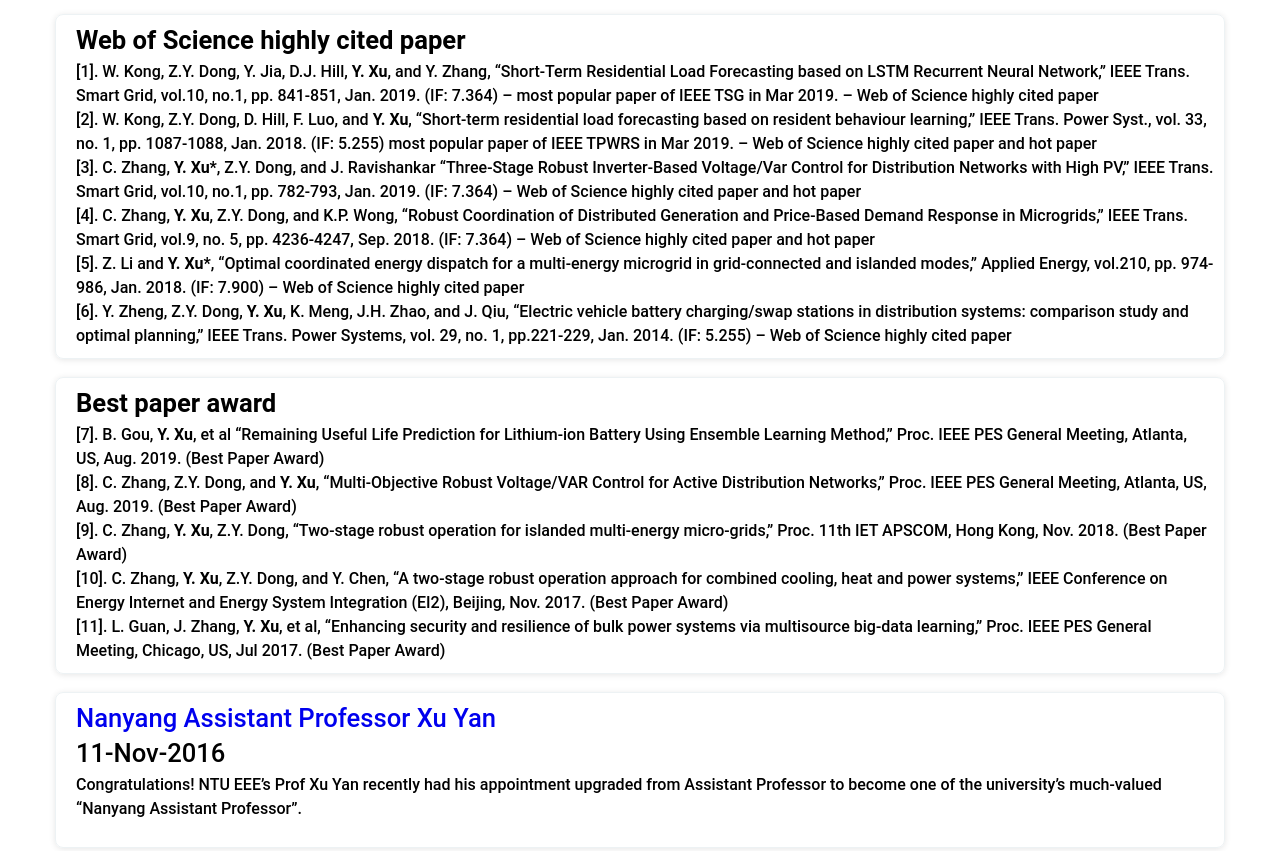
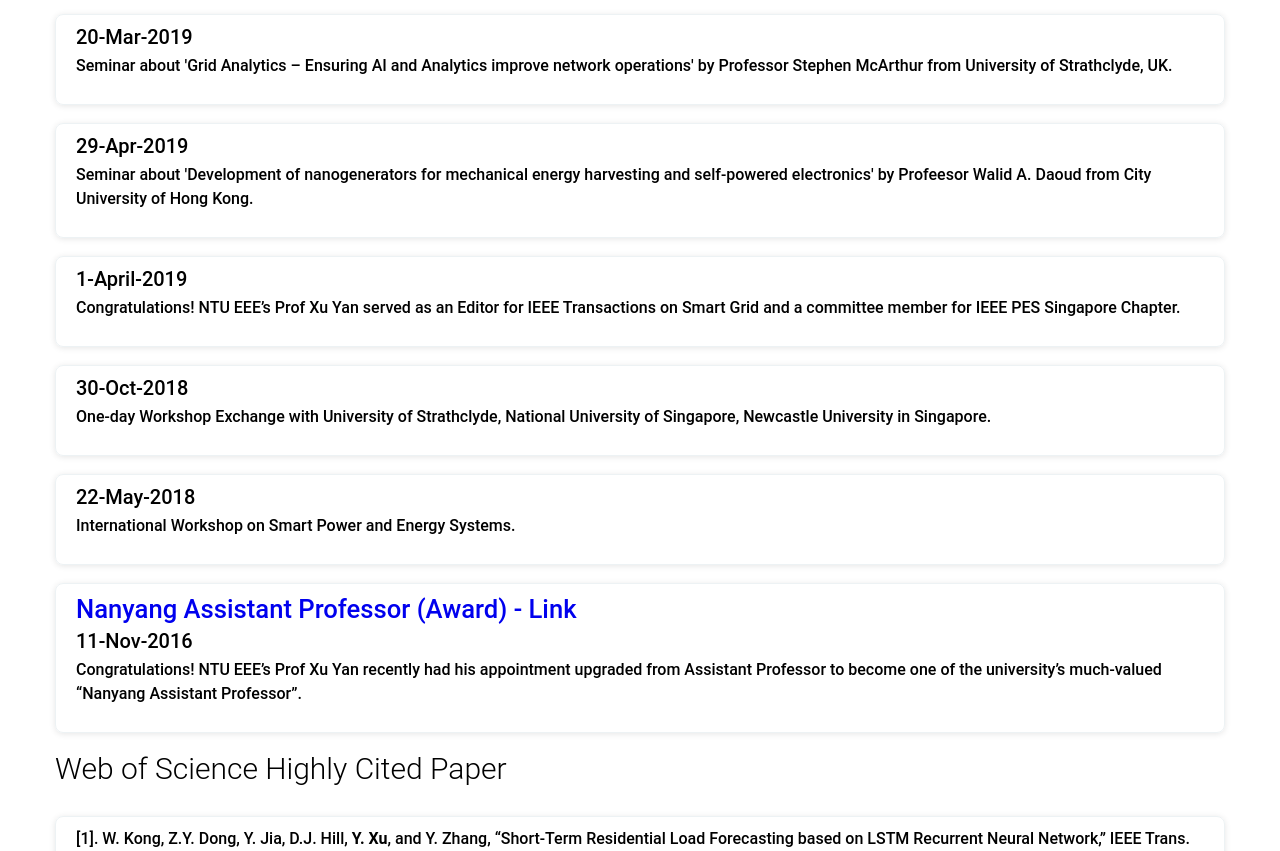
Before and after one commit to nosilence1994/xuyan, a plain HTML site: page index.html in a window 1280 px wide. Shown: the part 840-1691 px from the top of the page. Drawn offline with Linux system fonts and the light colour scheme.

Commit message:
Update news

```diff
--- a/css/style.css
+++ b/css/style.css
@@ -2423,7 +2423,7 @@ ol.circle li h3 {
 }
 
 .boxed-news .content {
-	float: right;
+	/*float: right;*/
 	padding: 0 0 0 10px;
 	font-size: 16px
 		/*width: 70%;*/
@@ -2457,6 +2457,12 @@ ol.circle li h3 {
 	font-weight: 500;
 	font-size: 26px;
 	font-size: 1.6em;
+	margin: 0 0 5px;
+}
+
+.boxed-news h4 {
+	font-weight: 500;
+	font-size: 20px;
 	margin: 0 0 5px;
 }
 
--- a/index.html
+++ b/index.html
@@ -128,8 +128,57 @@
                 <h2 class="section-title">Latest News</h2>
                 <div class="boxed-news">
                     <div class="content">
-                        <h3><strong>Web of Science highly cited paper</strong>
-                        </h3>
+                        <h4>20-Mar-2019</h4>
+                        <p>Seminar about 'Grid Analytics – Ensuring AI and Analytics improve network operations' by
+                            Professor Stephen McArthur from University of Strathclyde, UK.
+                        </p>
+                    </div>
+                </div>
+                <div class="boxed-news">
+                    <div class="content">
+                        <h4>29-Apr-2019</h4>
+                        <p>Seminar about 'Development of nanogenerators for mechanical energy harvesting and
+                            self-powered electronics' by Profeesor Walid A. Daoud from City University of Hong Kong.
+                        </p>
+                    </div>
+                </div>
+                <div class="boxed-news">
+                    <div class="content">
+                        <h4>1-April-2019</h4>
+                        <p>Congratulations! NTU EEE’s Prof Xu Yan served as an Editor for IEEE Transactions on Smart
+                            Grid and a committee member for IEEE PES Singapore Chapter.
+                        </p>
+                    </div>
+                </div>
+                <div class="boxed-news">
+                    <div class="content">
+                        <h4>30-Oct-2018</h4>
+                        <p>One-day Workshop Exchange with University of Strathclyde, National University of Singapore,
+                            Newcastle University in Singapore.
+                        </p>
+                    </div>
+                </div>
+                <div class="boxed-news">
+                    <div class="content">
+                        <h4>22-May-2018</h4>
+                        <p> International Workshop on Smart Power and Energy Systems.
+                        </p>
+                    </div>
+                </div>
+                <div class="boxed-news">
+                    <div class="content">
+                        <h3><a href="http://www.eee.ntu.edu.sg/NewsnEvents/PeopleProfile/Pages/NanyangAssistantProf-Xu-Yan10Nov2016.aspx"
+                                target="_blank">Nanyang Assistant Professor (Award) - Link</a></h3>
+                        <h4>11-Nov-2016</h4>
+                        <p>Congratulations! NTU EEE’s Prof Xu Yan recently had his appointment upgraded from Assistant
+                            Professor to become one of the university’s much-valued “Nanyang Assistant Professor”.
+                        </p>
+
+                    </div>
+                </div>
+                <h2 class="section-title">Web of Science Highly Cited Paper</h2>
+                <div class="boxed-news">
+                    <div class="content">
                         [1]. W. Kong, Z.Y. Dong, Y. Jia, D.J. Hill, <b>Y. Xu</b>, and Y. Zhang, “Short-Term Residential
                         Load
                         Forecasting based on LSTM Recurrent Neural Network,” IEEE Trans. Smart Grid, vol.10, no.1, pp.
@@ -164,41 +213,28 @@
 
                     </div>
                 </div>
+                <h2 class="section-title">Best Paper Award</h2>
                 <div class="boxed-news">
                     <div class="content">
-                        <h3><strong>Best paper award</strong></h3>
-                        [7]. B. Gou, <b>Y. Xu</b>, et al “Remaining Useful Life Prediction for Lithium-ion Battery Using
+                        [1]. B. Gou, <b>Y. Xu</b>, et al “Remaining Useful Life Prediction for Lithium-ion Battery Using
                         Ensemble Learning Method,” Proc. IEEE PES General Meeting, Atlanta, US, Aug. 2019. (Best Paper
                         Award)
                         <br>
-                        [8]. C. Zhang, Z.Y. Dong, and <b>Y. Xu</b>,
+                        [2]. C. Zhang, Z.Y. Dong, and <b>Y. Xu</b>,
                         “Multi-Objective Robust Voltage/VAR Control for Active Distribution Networks,” Proc. IEEE PES
                         General Meeting, Atlanta, US, Aug. 2019. (Best Paper Award)
                         <br>
-                        [9]. C. Zhang, <b>Y. Xu</b>, Z.Y. Dong, “Two-stage robust operation for islanded multi-energy
+                        [3]. C. Zhang, <b>Y. Xu</b>, Z.Y. Dong, “Two-stage robust operation for islanded multi-energy
                         micro-grids,” Proc. 11th IET APSCOM, Hong Kong, Nov. 2018. (Best Paper Award)
                         <br>
-                        [10]. C. Zhang, <b>Y. Xu</b>, Z.Y. Dong, and Y. Chen, “A two-stage robust operation approach for
+                        [4]. C. Zhang, <b>Y. Xu</b>, Z.Y. Dong, and Y. Chen, “A two-stage robust operation approach for
                         combined cooling, heat and power systems,” IEEE Conference on Energy Internet and Energy System
                         Integration (EI2), Beijing, Nov. 2017. (Best Paper Award)
                         <br>
-                        [11]. L. Guan, J. Zhang, <b>Y. Xu</b>, et al, “Enhancing security and resilience of bulk power
+                        [5]. L. Guan, J. Zhang, <b>Y. Xu</b>, et al, “Enhancing security and resilience of bulk power
                         systems
                         via multisource big-data learning,” Proc. IEEE PES General Meeting, Chicago, US, Jul 2017. (Best
                         Paper Award)
-
-                    </div>
-                </div>
-                <div class="boxed-news">
-                    <div class="content">
-                        <a href="http://www.eee.ntu.edu.sg/NewsnEvents/PeopleProfile/Pages/NanyangAssistantProf-Xu-Yan10Nov2016.aspx"
-                            target="_blank">
-                            <h3>Nanyang Assistant Professor Xu Yan</h3>
-                        </a>
-                        <h3>11-Nov-2016</h3>
-                        <p>Congratulations! NTU EEE’s Prof Xu Yan recently had his appointment upgraded from Assistant
-                            Professor to become one of the university’s much-valued “Nanyang Assistant Professor”.
-                        </p>
 
                     </div>
                 </div>
```
